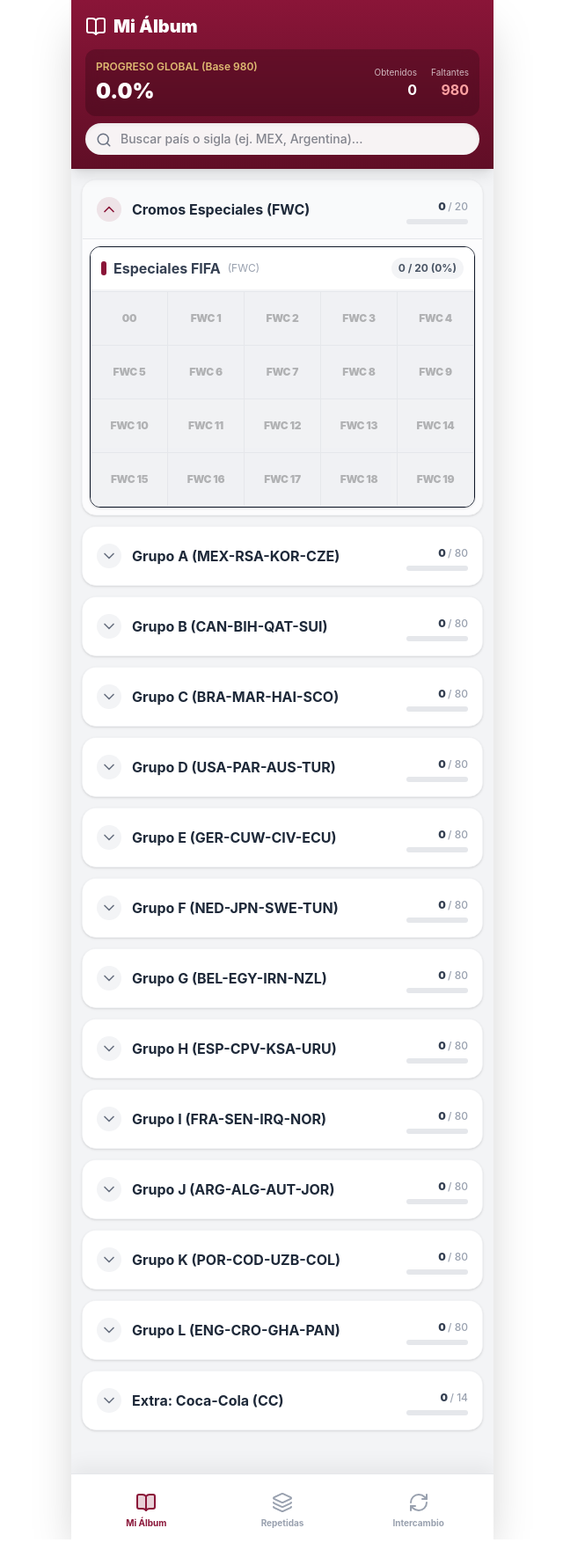
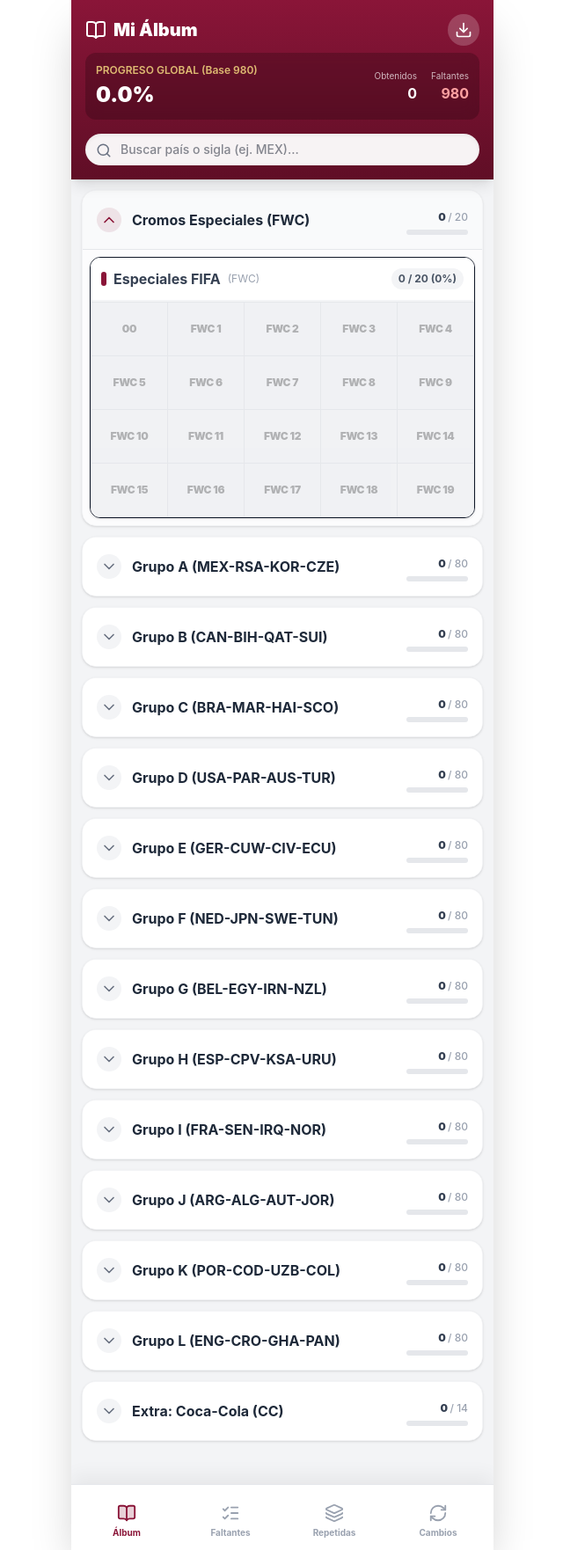
Before and after one commit to andreszuniga96/panini26-iazr, a React (Vite) app: page / in a window 1280 px wide. Shown: the whole page at 88% size, without its empty margins (319-959 px from the left). Built offline with nearby package versions, Linux system fonts and the light colour scheme.

Commit message:
Funcionalidad de modulo de faltantes

```diff
--- a/src/App.jsx
+++ b/src/App.jsx
@@ -2,17 +2,13 @@ import React, { useState, useEffect, useMemo, useRef } from 'react';
 import {
   BookOpen, RefreshCw, DollarSign, Plus, Minus, Search,
   CheckCircle2, ArrowRight, Zap, X, History, Layers,
-  Save, ChevronDown, ChevronUp, ChevronRight, Download
+  Save, ChevronDown, ChevronUp, ChevronRight, Download, ListChecks
 } from 'lucide-react';
 
 /**
  * ==========================================
  * 1. CONFIGURACIÓN DE BASE DE DATOS (MOCK CLOUD-READY)
  * ==========================================
- * Mantiene EXACTAMENTE la misma estructura de funciones async/await.
- * PARA PRODUCCIÓN REAL, descomenta:
- * // import { createClient } from '@supabase/supabase-js';
- * // const supabase = createClient('TU_URL', 'TU_KEY');
  */
 
 const delay = (ms) => new Promise(res => setTimeout(res, ms));
@@ -81,18 +77,15 @@ const generarCatalogoOficial = () => {
   const catalogo = [];
   PAISES.forEach(pais => {
     if (pais.sigla === 'FWC') {
-      // Especiales: 00 y FWC 1 al FWC 19
       catalogo.push({ id: '00', sigla: 'FWC', numero: '00', tipo: 'especial_fwc', grupo: pais.grupo });
       for (let i = 1; i <= 19; i++) {
         catalogo.push({ id: `FWC-${i}`, sigla: 'FWC', numero: i.toString(), tipo: 'especial_fwc', grupo: pais.grupo });
       }
     } else if (pais.sigla === 'CC') {
-      // Coca-Cola Extras: CC 1 al CC 14
       for (let i = 1; i <= 14; i++) {
         catalogo.push({ id: `CC-${i}`, sigla: 'CC', numero: i.toString(), tipo: 'coca_cola', grupo: pais.grupo });
       }
     } else {
-      // Equipos Normales: 1 al 20
       for (let i = 1; i <= 20; i++) {
         let tipo = 'retrato';
         if (i === 1) tipo = 'escudo_especial';
@@ -107,7 +100,6 @@ const generarCatalogoOficial = () => {
 const CATALOGO_ARRAY = generarCatalogoOficial();
 const CATALOGO_MAP = CATALOGO_ARRAY.reduce((acc, s) => { acc[s.id] = s; return acc; }, {});
 
-// Helper para títulos de grupo
 const getGrupoTitulo = (grupo) => {
   if (grupo === 'Especial') return 'Cromos Especiales (FWC)';
   if (grupo === 'Coca-Cola') return 'Extra: Coca-Cola (CC)';
@@ -211,26 +203,17 @@ function usePaniniState() {
   };
 }
 
-/**
- * ==========================================
- * 4. DASHBOARD ENGINE (Cálculo Granular)
- * ==========================================
- */
 function useAlbumStats(inventario) {
   return useMemo(() => {
-    let totales = { obtenidos: 0, faltantes: 980, porcentaje: 0 }; // CocaCola no suma aquí
+    let totales = { obtenidos: 0, faltantes: 980, porcentaje: 0 };
     let grupos = {};
     let paises = {};
 
     CATALOGO_ARRAY.forEach(s => {
       const obtenido = inventario[s.id]?.obtenido ? 1 : 0;
 
-      // Totales (Ignoramos Coca-Cola para que base sea 980)
-      if (s.grupo !== 'Coca-Cola') {
-        totales.obtenidos += obtenido;
-      }
+      if (s.grupo !== 'Coca-Cola') totales.obtenidos += obtenido;
 
-      // Por Grupos
       if (!grupos[s.grupo]) {
         let total = 80;
         if (s.grupo === 'Especial') total = 20;
@@ -239,7 +222,6 @@ function useAlbumStats(inventario) {
       }
       grupos[s.grupo].obtenidos += obtenido;
 
-      // Por Países
       if (!paises[s.sigla]) {
         let total = 20;
         if (s.sigla === 'CC') total = 14;
@@ -303,11 +285,50 @@ const TabAlbum = ({ inventario, hacerCommitNuevas, removerCromoObtenido }) => {
   const handleConfirm = () => { hacerCommitNuevas(Array.from(pendingAdds)); setPendingAdds(new Set()); };
   const toggleAccordion = (grupo) => setOpenGroups(prev => ({ ...prev, [grupo]: !prev[grupo] }));
 
+  const handleDownloadFaltantes = () => {
+    let contenido = "⚽ MIS FALTANTES - PANINI MUNDIAL 2026 ⚽\n";
+    contenido += `Fecha de exportación: ${new Date().toLocaleDateString()}\n`;
+    contenido += `Total de cromos faltantes: ${stats.totales.faltantes}\n\n`;
+
+    GRUPOS.forEach(grupo => {
+      const paisesGrupo = PAISES.filter(p => p.grupo === grupo);
+      let grupoTieneFaltantes = false;
+      let textoGrupo = `==========================\n${getGrupoTitulo(grupo).toUpperCase()}\n==========================\n`;
+
+      paisesGrupo.forEach(pais => {
+        const faltantesPais = CATALOGO_ARRAY.filter(s => s.sigla === pais.sigla && !inventario[s.id]?.obtenido);
+        if (faltantesPais.length > 0) {
+          grupoTieneFaltantes = true;
+          textoGrupo += `\n* ${pais.nombre} (${pais.sigla}):\n`;
+          const listaCromos = faltantesPais.map(s => s.id.replace('-', ' '));
+          textoGrupo += listaCromos.join(', ') + '\n';
+        }
+      });
+
+      if (grupoTieneFaltantes) contenido += textoGrupo + '\n';
+    });
+
+    const blob = new Blob([contenido], { type: 'text/plain;charset=utf-8' });
+    const url = URL.createObjectURL(blob);
+    const link = document.createElement('a');
+    link.href = url;
+    link.download = `Mis_Faltantes_Panini2026_${new Date().toISOString().split('T')[0]}.txt`;
+    document.body.appendChild(link);
+    link.click();
+    document.body.removeChild(link);
+    URL.revokeObjectURL(url);
+  };
+
   return (
     <div className="pb-28">
       <div className="sticky top-0 z-30 bg-gradient-to-b from-[#8a1538] to-[#600e26] text-white shadow-lg">
-        <div className="p-4 pb-2">
-          <h1 className="text-xl font-black flex items-center gap-2 mb-3"><BookOpen size={24}/> Mi Álbum</h1>
+        <div className="p-4 pb-2 flex justify-between items-center">
+          <h1 className="text-xl font-black flex items-center gap-2"><BookOpen size={24}/> Mi Álbum</h1>
+          <button onClick={handleDownloadFaltantes} className="bg-white/20 p-2 rounded-full hover:bg-white/30 transition-colors" title="Descargar lista de faltantes">
+             <Download size={20} />
+          </button>
+        </div>
+        <div className="px-4 pb-2">
           <div className="flex justify-between items-center bg-black/20 rounded-xl p-3 backdrop-blur-sm">
             <div>
               <p className="text-xs text-amber-200/80 font-semibold mb-1">PROGRESO GLOBAL (Base 980)</p>
@@ -319,13 +340,12 @@ const TabAlbum = ({ inventario, hacerCommitNuevas, removerCromoObtenido }) => {
             </div>
           </div>
         </div>
-        {/* BUSCADOR INTEGRADO */}
-        <div className="px-4 pb-4">
+        <div className="px-4 pb-4 mt-2">
           <div className="relative">
             <Search size={18} className="absolute left-3 top-2.5 text-gray-500" />
             <input
               type="text"
-              placeholder="Buscar país o sigla (ej. MEX, Argentina)..."
+              placeholder="Buscar país o sigla (ej. MEX)..."
               value={busqueda}
               onChange={(e) => setBusqueda(e.target.value)}
               className="w-full pl-10 pr-4 py-2 rounded-full bg-white/95 text-gray-900 text-sm font-medium focus:outline-none focus:ring-2 focus:ring-amber-400 shadow-inner"
@@ -338,14 +358,12 @@ const TabAlbum = ({ inventario, hacerCommitNuevas, removerCromoObtenido }) => {
         {GRUPOS.map(grupo => {
           const gStats = stats.grupos[grupo];
 
-          // Lógica de Buscador
           const paisesGrupoOrig = PAISES.filter(p => p.grupo === grupo);
           const paisesGrupo = busqueda
             ? paisesGrupoOrig.filter(p => normalizeText(p.nombre).includes(normalizeText(busqueda)) || normalizeText(p.sigla).includes(normalizeText(busqueda)))
             : paisesGrupoOrig;
 
           if (busqueda && paisesGrupo.length === 0) return null;
-
           const isOpen = busqueda ? true : openGroups[grupo];
 
           return (
@@ -435,7 +453,99 @@ const TabAlbum = ({ inventario, hacerCommitNuevas, removerCromoObtenido }) => {
   );
 };
 
-// ================== TAB 2: MIS REPETIDAS ==================
+// ================== TAB NUEVA: FALTANTES EXPRESS ==================
+const TabFaltantes = ({ inventario, hacerCommitNuevas }) => {
+  const [pendingAdds, setPendingAdds] = useState(new Set());
+  const [busqueda, setBusqueda] = useState('');
+
+  const faltantes = useMemo(() => CATALOGO_ARRAY.filter(s => !inventario[s.id]?.obtenido && s.grupo !== 'Coca-Cola'), [inventario]);
+
+  const togglePending = (id) => {
+    setPendingAdds(prev => {
+      const next = new Set(prev);
+      if (next.has(id)) next.delete(id); else next.add(id);
+      return next;
+    });
+  };
+
+  const handleConfirm = () => { hacerCommitNuevas(Array.from(pendingAdds)); setPendingAdds(new Set()); };
+
+  return (
+    <div className="pb-28 bg-gray-50 min-h-screen">
+      <div className="sticky top-0 z-30 bg-gradient-to-b from-blue-700 to-blue-900 text-white shadow-lg">
+        <div className="p-4 pb-2 flex justify-between items-center">
+          <h1 className="text-xl font-black flex items-center gap-2"><ListChecks size={24}/> Faltantes Express</h1>
+          <div className="bg-white/20 px-3 py-1 rounded-full text-sm font-bold flex items-center gap-1">
+            Faltan: <span className="text-lg">{faltantes.length}</span>
+          </div>
+        </div>
+        <div className="px-4 pb-4">
+          <div className="relative">
+            <Search size={18} className="absolute left-3 top-2.5 text-blue-200" />
+            <input
+              type="text"
+              placeholder="Buscar país..."
+              value={busqueda}
+              onChange={(e) => setBusqueda(e.target.value)}
+              className="w-full pl-10 pr-4 py-2 rounded-full bg-blue-800/50 text-white placeholder-blue-200 text-sm font-medium focus:outline-none focus:ring-2 focus:ring-white shadow-inner"
+            />
+          </div>
+        </div>
+      </div>
+
+      <p className="px-4 py-2 text-[11px] text-gray-500 bg-white border-b shadow-sm uppercase font-bold text-center tracking-wider mb-2">
+        Toca las láminas que conseguiste para guardarlas
+      </p>
+
+      <div className="p-3">
+        {PAISES.map(pais => {
+          if (pais.grupo === 'Coca-Cola') return null; // Excluimos Coca-Cola de la lista estricta
+          if (busqueda && !normalizeText(pais.nombre).includes(normalizeText(busqueda)) && !normalizeText(pais.sigla).includes(normalizeText(busqueda))) return null;
+
+          const faltantesPais = faltantes.filter(s => s.sigla === pais.sigla);
+          if (faltantesPais.length === 0) return null;
+
+          return (
+            <div key={pais.sigla} className="mb-4 bg-white rounded-xl shadow-sm border border-gray-100 overflow-hidden">
+              <h4 className="font-bold text-gray-700 bg-gray-50 p-3 border-b border-gray-100 flex justify-between items-center">
+                <span className="flex items-center gap-2">
+                  <span className="w-1.5 h-4 bg-blue-600 rounded-full inline-block"></span>
+                  {pais.nombre} <span className="text-xs font-normal text-gray-400">({pais.sigla})</span>
+                </span>
+                <span className="text-xs bg-gray-200 text-gray-600 px-2 py-0.5 rounded-full font-bold">{faltantesPais.length}</span>
+              </h4>
+              <div className="flex flex-wrap gap-2 p-3">
+                {faltantesPais.map(s => {
+                  const isPending = pendingAdds.has(s.id);
+                  return (
+                    <button
+                      key={s.id}
+                      onClick={() => togglePending(s.id)}
+                      className={`px-3 py-2 rounded-lg font-bold text-sm border transition-all ${isPending ? 'bg-blue-600 text-white border-blue-700 shadow-md scale-105' : 'bg-white text-gray-600 border-gray-200 hover:bg-gray-50'}`}
+                    >
+                      {s.id.replace('-', ' ')}
+                    </button>
+                  )
+                })}
+              </div>
+            </div>
+          );
+        })}
+      </div>
+
+      {pendingAdds.size > 0 && (
+        <div className="fixed bottom-24 left-0 w-full px-4 z-50 animate-in slide-in-from-bottom-10">
+          <button onClick={handleConfirm} className="w-full bg-blue-600 text-white font-bold text-lg py-4 rounded-2xl shadow-2xl flex items-center justify-center gap-2 active:scale-95 transition-transform">
+            <Save size={24}/> Marcar {pendingAdds.size} como Obtenidos
+          </button>
+        </div>
+      )}
+    </div>
+  );
+};
+
+
+// ================== TAB 3: MIS REPETIDAS ==================
 const TabRepetidas = ({ inventario, modificarRepetida }) => {
   const [openGroups, setOpenGroups] = useState({ 'Especial': true });
   const [busqueda, setBusqueda] = useState('');
@@ -602,7 +712,7 @@ const TabRepetidas = ({ inventario, modificarRepetida }) => {
   );
 };
 
-// ================== TAB 3: MOTOR INTERCAMBIOS ==================
+// ================== TAB 4: MOTOR INTERCAMBIOS ==================
 const TabIntercambios = ({ inventario, ejecutarIntercambioMasivo }) => {
   const [step, setStep] = useState(1);
   const [doyCantidades, setDoyCantidades] = useState({});
@@ -718,22 +828,28 @@ export default function App() {
     <div className="min-h-screen bg-gray-100 font-sans text-gray-900 mx-auto max-w-[480px] shadow-2xl relative overflow-hidden flex flex-col">
       <main className="flex-1 overflow-y-auto hide-scrollbar">
         {tabActivo === 'album' && <TabAlbum inventario={state.inventario} hacerCommitNuevas={state.hacerCommitNuevas} removerCromoObtenido={state.removerCromoObtenido} />}
+        {tabActivo === 'faltantes' && <TabFaltantes inventario={state.inventario} hacerCommitNuevas={state.hacerCommitNuevas} />}
         {tabActivo === 'repetidas' && <TabRepetidas inventario={state.inventario} modificarRepetida={state.modificarRepetida} />}
         {tabActivo === 'intercambios' && <TabIntercambios inventario={state.inventario} ejecutarIntercambioMasivo={state.ejecutarIntercambioMasivo} />}
       </main>
 
-      <nav className="absolute bottom-0 w-full bg-white border-t border-gray-200 pb-safe pt-2 px-2 flex justify-between items-center shadow-[0_-10px_20px_rgba(0,0,0,0.05)] z-40 h-[75px]">
+      {/* REAJUSTE PARA 4 PESTAÑAS (Faltantes incluida) */}
+      <nav className="absolute bottom-0 w-full bg-white border-t border-gray-200 pb-safe pt-2 px-1 flex justify-between items-center shadow-[0_-10px_20px_rgba(0,0,0,0.05)] z-40 h-[75px]">
         <button onClick={() => setTabActivo('album')} className={`flex flex-col items-center justify-center flex-1 h-full transition-colors ${tabActivo === 'album' ? 'text-[#8a1538]' : 'text-gray-400 hover:text-gray-600'}`}>
-          <BookOpen size={24} className={tabActivo === 'album' ? 'fill-[#8a1538]/20' : ''}/>
-          <span className="text-[10px] font-bold mt-1">Mi Álbum</span>
+          <BookOpen size={22} className={tabActivo === 'album' ? 'fill-[#8a1538]/20' : ''}/>
+          <span className="text-[10px] font-bold mt-1">Álbum</span>
+        </button>
+        <button onClick={() => setTabActivo('faltantes')} className={`flex flex-col items-center justify-center flex-1 h-full transition-colors ${tabActivo === 'faltantes' ? 'text-blue-700' : 'text-gray-400 hover:text-gray-600'}`}>
+          <ListChecks size={22} className={tabActivo === 'faltantes' ? 'text-blue-700' : ''}/>
+          <span className="text-[10px] font-bold mt-1">Faltantes</span>
         </button>
         <button onClick={() => setTabActivo('repetidas')} className={`flex flex-col items-center justify-center flex-1 h-full transition-colors ${tabActivo === 'repetidas' ? 'text-amber-500' : 'text-gray-400 hover:text-gray-600'}`}>
-          <Layers size={24} className={tabActivo === 'repetidas' ? 'fill-amber-500/20' : ''}/>
+          <Layers size={22} className={tabActivo === 'repetidas' ? 'fill-amber-500/20' : ''}/>
           <span className="text-[10px] font-bold mt-1">Repetidas</span>
         </button>
         <button onClick={() => setTabActivo('intercambios')} className={`flex flex-col items-center justify-center flex-1 h-full transition-colors ${tabActivo === 'intercambios' ? 'text-emerald-600' : 'text-gray-400 hover:text-gray-600'}`}>
-          <RefreshCw size={24} />
-          <span className="text-[10px] font-bold mt-1">Intercambio</span>
+          <RefreshCw size={22} />
+          <span className="text-[10px] font-bold mt-1">Cambios</span>
         </button>
       </nav>
     </div>
```
